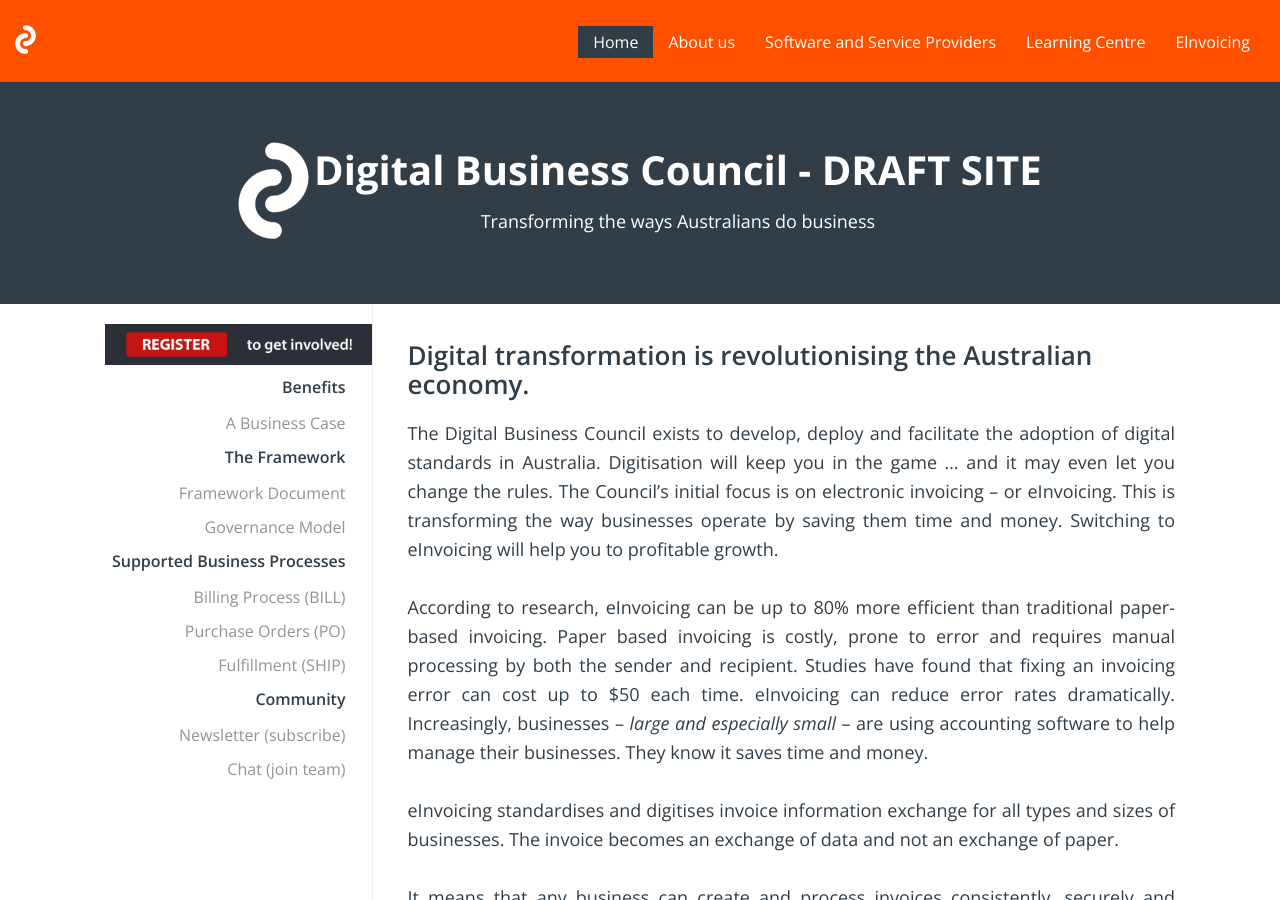
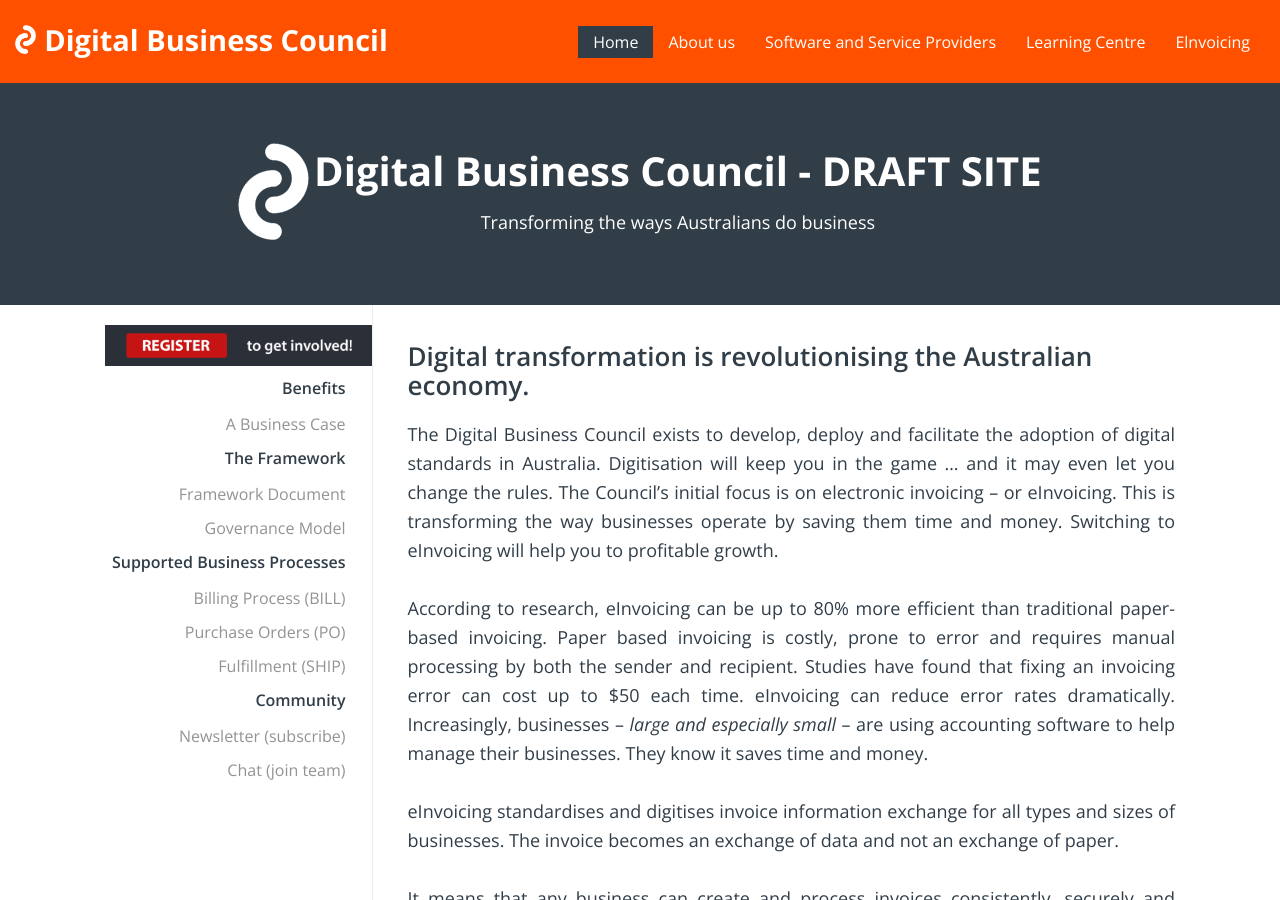
Before and after one commit to Digital-Business-Council/Digital-Business-Council.github.io, a Jekyll site: the page built from index.md, in a window 1280 px wide and 900 px high. Built offline with Jekyll 4.4.1, drawn with Linux system fonts in a browser that asks for light colours.

Commit message:
Update header.html

```diff
--- a/_includes/header.html
+++ b/_includes/header.html
@@ -10,7 +10,7 @@
                     {% include sidebar-menu.html %}
                 </div>
             </div>
-            <a href="/" class="logo"><img src="/images/logo.png" alt="Digital Business Council Logo"></a>
+            <a href="/" class="logo"><img src="/images/logo.png" alt="Digital Business Council Logo"><span>Digital Business Council</span></a>
             {% include header-menu.html %}
         </div>
     </div>
```
